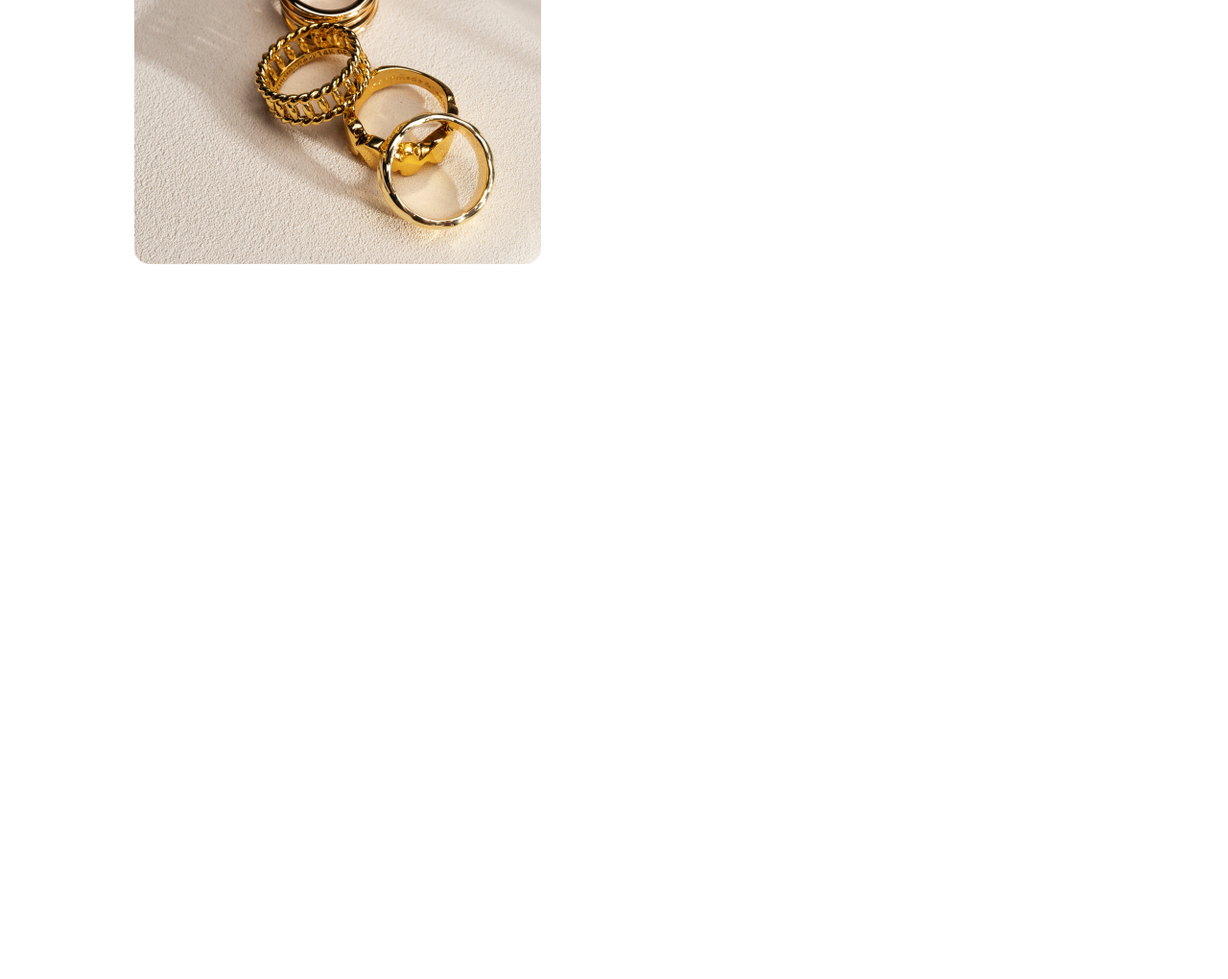
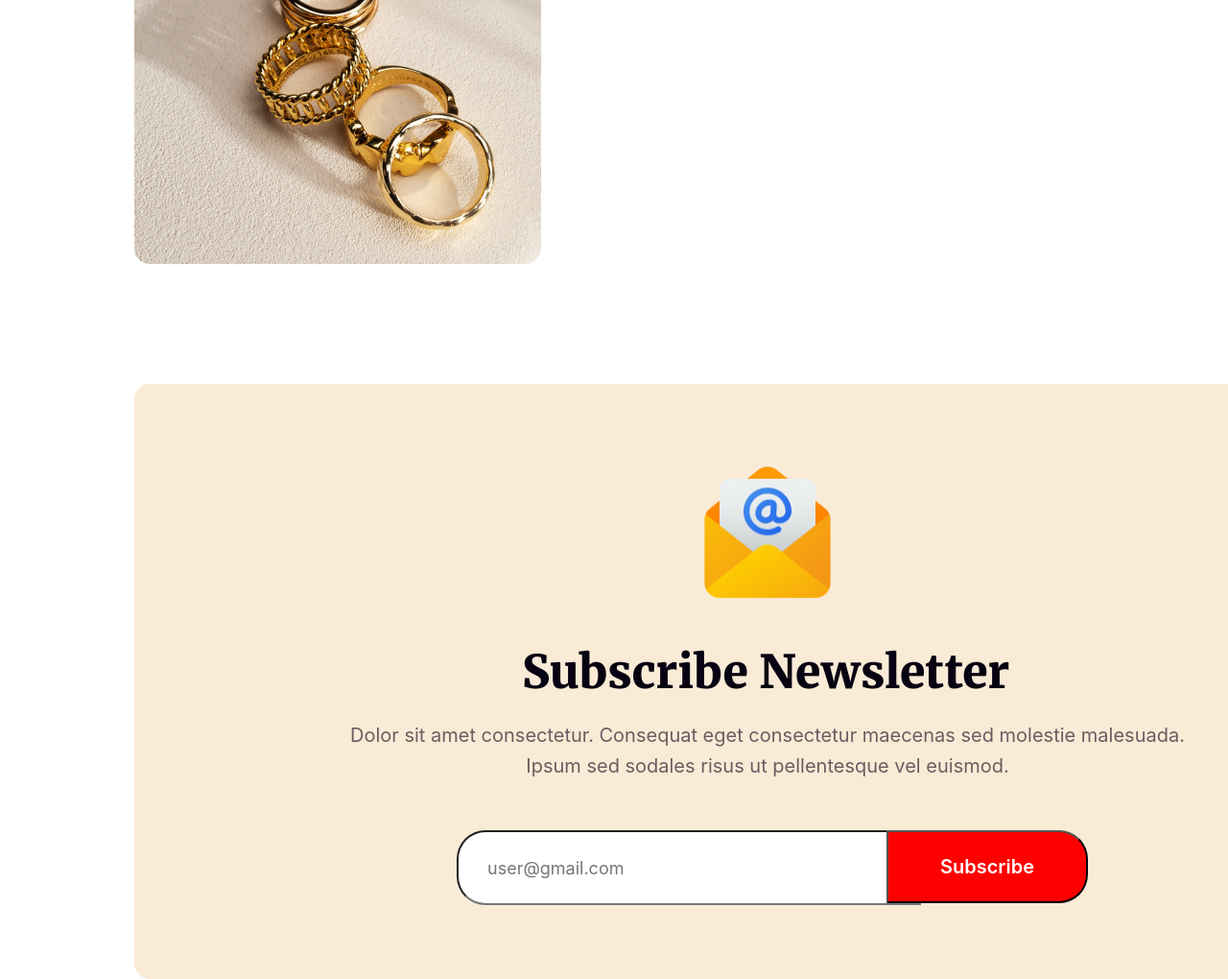
Before and after one commit to Tahsin1282/assignment, a plain HTML site: page index.html in a window 1280 px wide. Shown: the part 6416-7436 px from the top of the page at 96% size. Before the commit the page ends 6716 px from the top, so only its background shows below. Drawn offline with Linux system fonts and the light colour scheme.

Commit message:
Subscribe

```diff
--- a/index.html
+++ b/index.html
@@ -126,6 +126,18 @@
         </div>
     </section>
 
+    <!-- eight block-subscribe -->
+
+    <section class="subscribe">
+        <div class="back">
+            <img src="resources/Group 61.png" alt="" class="sub-img">
+            <h2 class="sub">Subscribe Newsletter</h2>
+            <p class="sub-text">Dolor sit amet consectetur. Consequat eget consectetur maecenas sed molestie malesuada. Ipsum sed sodales risus ut pellentesque vel euismod. </p>
+            <input class="email" type="email" name="user@gmail.com" id="email" placeholder="user@gmail.com">
+            <button class="btn"> Subscribe</button>
+        </div>
+    </section>
+
 
 
 
--- a/style.css
+++ b/style.css
@@ -407,11 +407,99 @@
 }
 
 
-.i-1:hover{
+.i-1:hover {
     color: gray;
 }
 
-.i-1{
+.i-1 {
     margin-right: 20px;
     margin-bottom: 20px;
 }
+
+/* Eight block-subscribe */
+
+.subscribe {
+    position: relative;
+    top: 2650px;
+    left: 140px;
+
+}
+
+.back {
+    background-color: antiquewhite;
+    /* background-image: linear-gradient(red); */
+    width: 1320px;
+    height: 620px;
+    border-radius: 16px;
+}
+
+.sub-img {
+    position: absolute;
+    top: 80px;
+    left: 585px;
+    width: 150px;
+    height: 150px;
+}
+
+.sub {
+    position: absolute;
+    top: 270px;
+    left: 404px;
+    color: #070211;
+    text-align: center;
+    font-family: Merriweather;
+    font-size: 48px;
+    font-style: normal;
+    font-weight: 900;
+    line-height: normal;
+    text-transform: capitalize;
+}
+
+.sub-text {
+    position: absolute;
+    top: 350px;
+    left: 212px;
+    color: rgba(7, 2, 17, 0.60);
+    text-align: center;
+    font-family: Inter;
+    font-size: 20px;
+    font-style: normal;
+    font-weight: 400;
+    line-height: 32px;
+    width: 896px;
+}
+
+.email {
+    position: absolute;
+    top: 465px;
+    left: 336px;
+    width: 448px;
+    height: 72px;
+    flex-shrink: 0;
+    border-radius: 30px 0px 0px 30px;
+    color: rgba(7, 2, 17, 0.30);
+    font-family: Inter;
+    font-size: 18px;
+    font-style: normal;
+    font-weight: 400;
+    line-height: normal;
+    padding-left: 30px;
+}
+
+.btn {
+    position: absolute;
+    top: 465px;
+    left: 784px;
+    width: 210px;
+    height: 76px;
+    color: #FFF;
+    text-align: center;
+    font-family: Inter;
+    font-size: 20px;
+    font-style: normal;
+    font-weight: 600;
+    line-height: normal;
+    text-transform: capitalize;
+    background-color: #F00;
+    border-radius: 0 30px 30px 0;
+}
```
